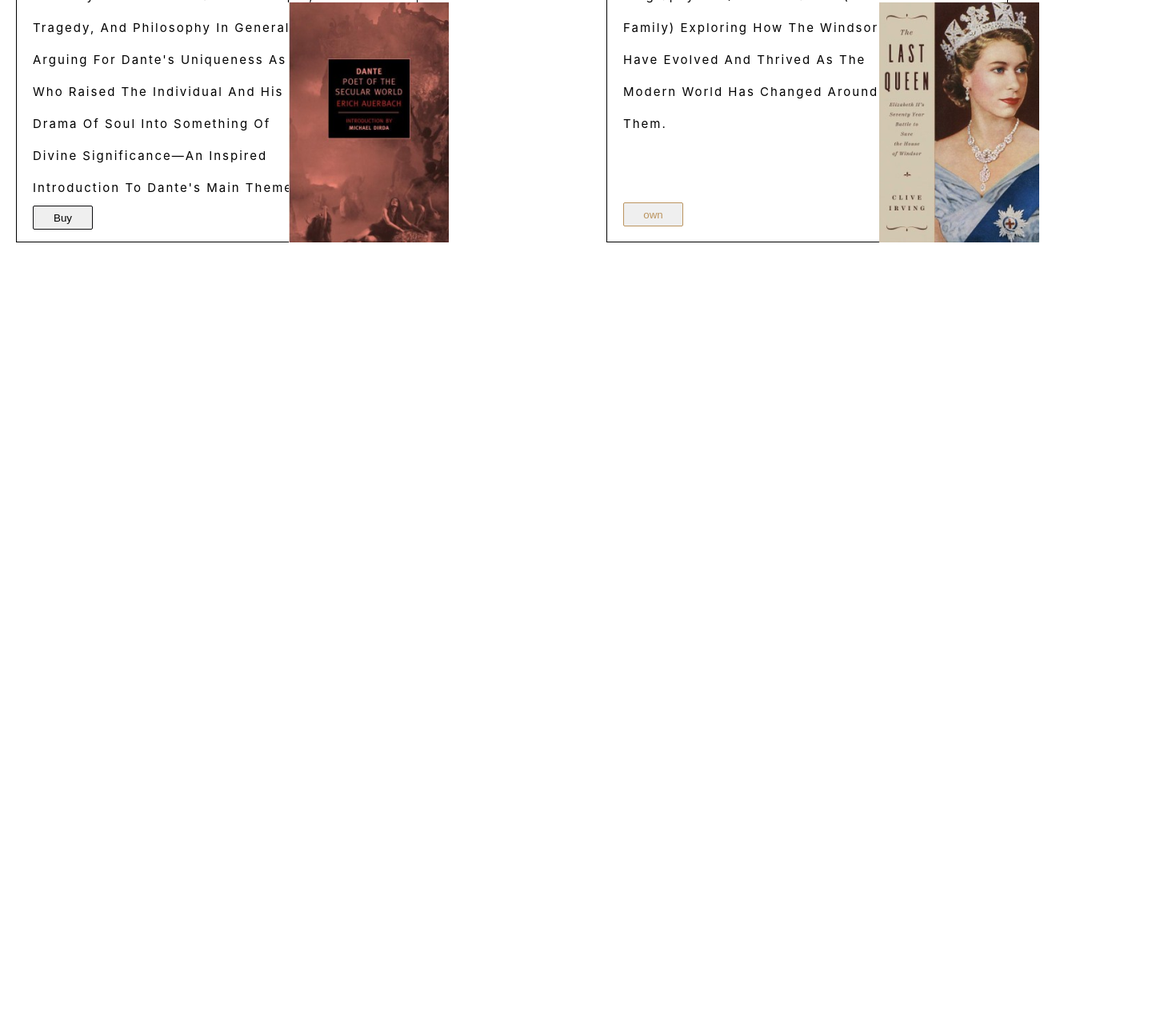
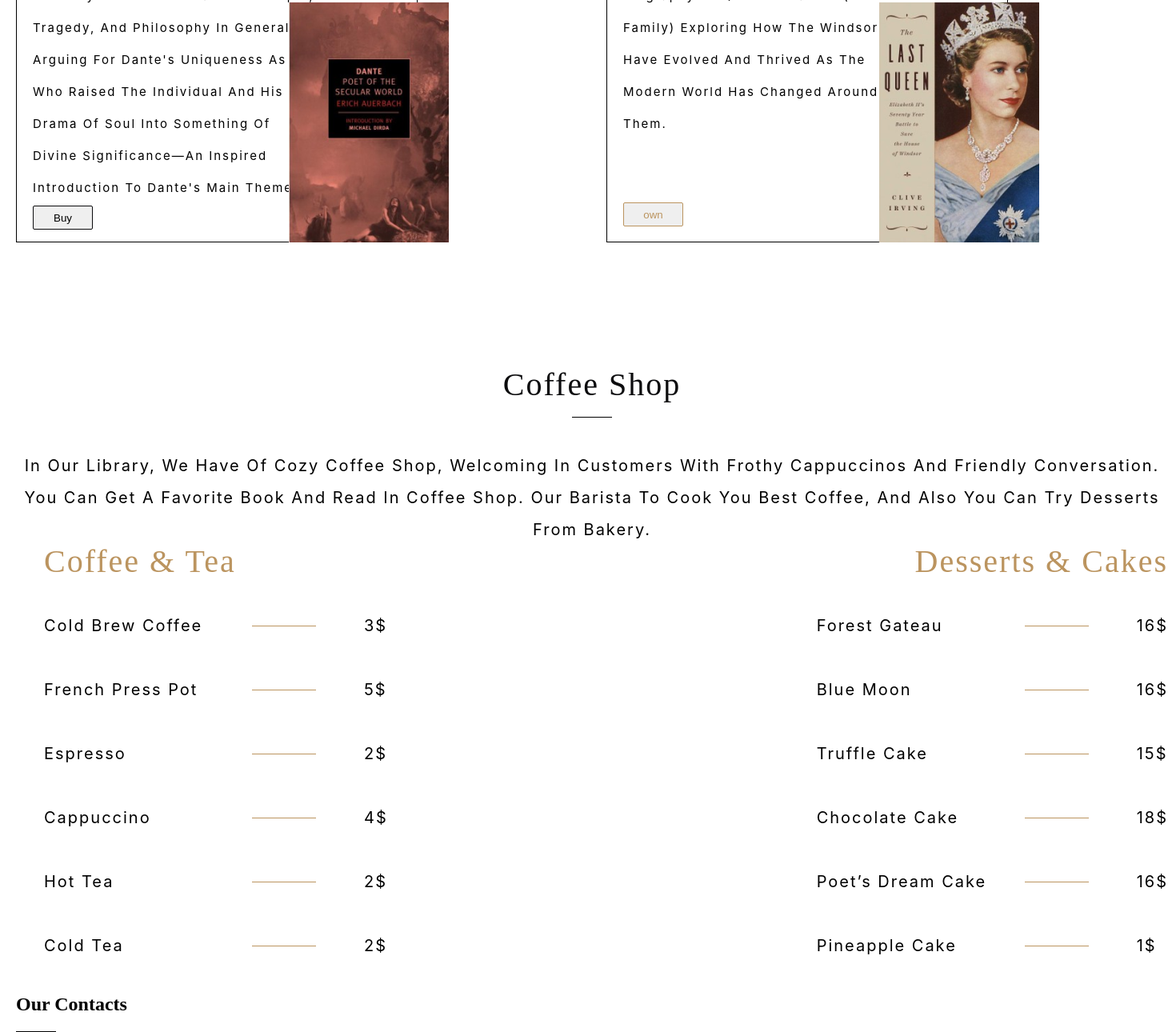
Before and after one commit to Alexeyqwe/proj, a plain HTML site: page library/index.html in a window 1280 px wide. Shown: the part 2505-3795 px from the top of the page at 80% size, 1460 px wide, since content can reach past the window. Before the commit the page ends 2966 px from the top, so only its background shows below. Drawn offline with Linux system fonts and the light colour scheme.

Commit message:
created a coffee

```diff
--- a/library/index.html
+++ b/library/index.html
@@ -68,7 +68,6 @@
               </div>
               <div class="radio">
                 <p>Pick favorites of season</p>
-                <div class="radioChoice">
                 <label>
                   <input type="radio" id="choice1" name="choice" checked value="winter" />
                   Winter
@@ -85,7 +84,6 @@
                   <input type="radio" id="choice4" name="choice" value="Autumn" />
                   Autumn
                 </label>
-                </div>
               </div>
               <div class="cards">
 
@@ -136,6 +134,105 @@
             </div>
           </div>
         </section>
+        <section class="coffee" id="Coffee shop">
+          <div class="container">
+            <div class="coffeeblock">
+              <div class="coffetext">
+                <h2>Coffee shop</h2>
+                <div class="tire"></div>
+                <p>In our library, we have of cozy coffee shop, welcoming in customers with frothy cappuccinos and friendly conversation. <br> you can get a favorite book and read in coffee shop. Our barista to cook you best coffee, and also you can try desserts <br> from bakery.</p>
+              </div>
+              <div class="coffeemenu">
+                <div class="coffeetea">
+                  <h3>Coffee & Tea</h3>
+                  <div class="menu">
+                    <pre>Cold Brew Coffee</pre>
+                    <div class="def"></div>
+                    <p>3$</з>
+                  </div>
+                  <div class="menu">
+                    <pre>French Press Pot</pre>
+                    <div class="def"></div>
+                    <p>5$</з>
+                  </div>
+                  <div class="menu">
+                    <pre>Espresso</pre>
+                    <div class="def"></div>
+                    <p>2$</з>
+                  </div>
+                  <div class="menu">
+                    <pre>Cappuccino</pre>
+                    <div class="def"></div>
+                    <p>4$</з>
+                  </div>
+                  <div class="menu">
+                    <pre>Hot tea</pre>
+                    <div class="def"></div>
+                    <p>2$</з>
+                  </div>
+                  <div class="menu">
+                    <pre>Cold tea</pre>
+                    <div class="def"></div>
+                    <p>2$</з>
+                  </div>
+                </div>
+                <div class="coffeetea2">
+                  <h3>  Desserts & Cakes</h3>
+                  <div class="menu">
+                    <pre>Forest Gateau</pre>
+                    <div class="def"></div>
+                    <p>16$</p>
+                  </div>
+                  <div class="menu">
+                    <pre>Blue Moon</pre>
+                    <div class="def"></div>
+                    <p>16$</p>
+                  </div>
+                  <div class="menu">
+                    <pre>Truffle Cake</pre>
+                    <div class="def"></div>
+                    <p>15$</p>
+                  </div>
+                  <div class="menu">
+                    <pre>Chocolate Cake</pre>
+                    <div class="def"></div>
+                    <p>18$</p>
+                  </div>
+                  <div class="menu">
+                    <pre>Poet’s Dream Cake</pre>
+                    <div class="def"></div>
+                    <p>16$</p>
+                  </div>
+                  <div class="menu">
+                    <pre>Pineapple Cake</pre>
+                    <div class="def"></div>
+                    <p>1$</p>
+                  </div>
+                </div>
+              </div>
+            </div>
+          </div>
+        </section>
+        <section class="Contacts" id="Contacts">
+          <div class="container">
+            <div class="contact">
+              <div class="contactstart">
+                <h2>Our Contacts</h2>
+                <div class="tire">
+                  <p></p>
+                  <p></p>
+                  <p></p>
+                  <p></p>
+                  <p></p>
+                  <p></p>
+                </div>
+              </div>
+              <div class="contacttext"></div>
+              <div class="contactmap">
+              </div>
+            </div>
+          </div>
+        </section>
     </main>
   </body>
 </html>
--- a/library/style.css
+++ b/library/style.css
@@ -437,9 +437,133 @@ margin-top: -280px;
 margin-left: 340px;
 }
 
-.card1 hr{
-    width: 60px;
+.coffetext h2{
+    color: #0C0C0E;
+
+    font-family: Forum;
+    font-size: 40px;
+    font-style: normal;
+    font-weight: 400;
+    line-height: 40px; /* 100% */
+    letter-spacing: 2px;
+    text-transform: capitalize;
+}
+
+.coffeeblock{
+    height: 781px;
+    width: 1440px;
+}
+
+.coffetext{
+display: flex;
+flex-direction: column;
+align-items: center;
+width: 1440px;
+
+}
+
+.tire{
+margin-top: 20px;
+background: black;
+width: 50px;
 height: 1px;
-background: #BB945F;
-margin-left: 100px;
 }
+
+.coffetext p{
+    margin-top: 40px;
+    color: #000;
+
+text-align: center;
+font-family: Inter;
+font-size: 20px;
+font-style: normal;
+font-weight: 400;
+line-height: 40px; /* 200% */
+letter-spacing: 2px;
+text-transform: capitalize;
+}
+
+.coffeetea h3{
+    margin-left: 35px;
+    color: #BB945F;
+
+font-family: Forum;
+font-size: 40px;
+font-style: normal;
+font-weight: 400;
+line-height: 40px; /* 100% */
+letter-spacing: 2px;
+text-transform: capitalize;
+}
+
+.menu{
+    align-items: center;
+    display: flex;
+    gap: 60px;
+}
+
+
+
+.def{
+    margin-top: 40px;
+    width: 80px;
+    height: 1px;
+    background: #BB945F;
+}
+
+.coffeemenu pre{
+    margin-left: 35px;
+    width: 200px;
+    margin-top: 40px;
+    color: #000;
+    font-family: Inter;
+    font-size: 20px;
+    font-style: normal;
+    font-weight: 400;
+    line-height: 40px; /* 200% */
+    letter-spacing: 2px;
+    text-transform: capitalize;
+}
+
+.coffeemenu p{
+    margin-top: 40px;
+    color: #000;
+    font-family: Inter;
+    font-size: 20px;
+    font-style: normal;
+    font-weight: 400;
+    line-height: 40px; /* 200% */
+    letter-spacing: 2px;
+    text-transform: capitalize;
+}
+
+.coffeemenu{
+    display: flex;
+    justify-content: space-between;
+}
+
+.coffeetea{
+    display: flex;
+    flex-direction: column;
+}
+
+.coffeetea2 h3{
+    display: flex;
+    justify-content: end;
+    margin-left: 35px;
+    color: #BB945F;
+
+font-family: Forum;
+font-size: 40px;
+font-style: normal;
+font-weight: 400;
+line-height: 40px; /* 100% */
+letter-spacing: 2px;
+text-transform: capitalize;
+}
+
+.coffeetea2{
+    display: flex;
+    flex-direction: column;
+
+}
```
Lines whose indentation alone changed are shown as unchanged.
